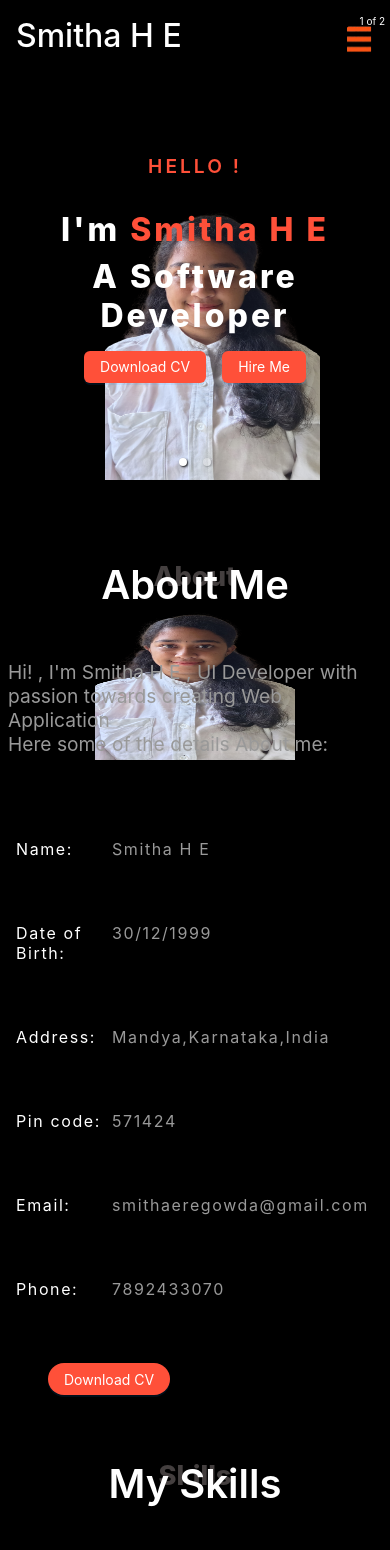
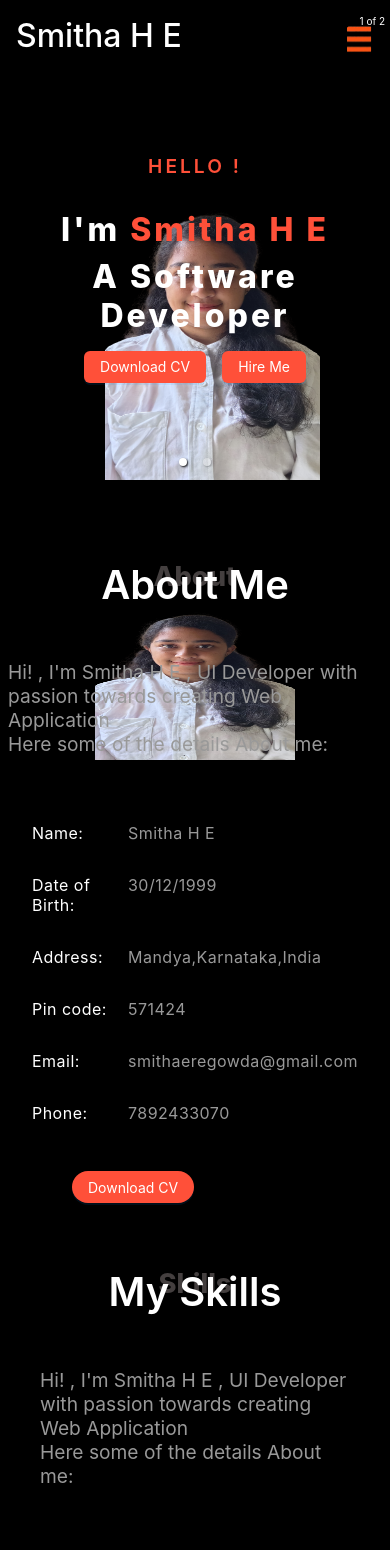
Before and after one commit to SmithaEregowda/portfolio_smitha, a React (Create React App) app: page / in a window 390 px wide. Shown: the top 1550 px of the page. Built offline with nearby package versions, Linux system fonts and the light colour scheme.

Commit message:
allignment issues final

```diff
--- a/src/commoncomponents/heading/heading.module.scss
+++ b/src/commoncomponents/heading/heading.module.scss
@@ -8,7 +8,6 @@
         font-size: 7vw;
         font-weight: 800;
         width: 100%;
-        justify-content: center;
         display: grid;
     }
     .centerdTxt{
@@ -21,7 +20,6 @@
         font-weight: 600;
         padding: 0 1rem;
         position: relative;
-        justify-content: center;
         display: grid;
     }
     .selfIntro{
@@ -30,3 +28,12 @@
         color: #999999;
     }
 }
+
+@media only screen and (max-width:775px){
+  .backgroundTxt{
+    justify-content: center;
+  }
+  .text{
+    justify-content: center;
+  }
+}
--- a/src/componets/about/about.module.scss
+++ b/src/componets/about/about.module.scss
@@ -43,6 +43,13 @@
                 width: 100%;
                 justify-content: center;
             }
+            .personalData{
+                display: grid;
+                justify-content: center;
+               .row{
+                letter-spacing: 0 !important;
+               }
+            }
         }
     }
     @media only screen and (max-width:440px){
@@ -57,14 +64,21 @@
                 justify-content: center;
             }
             .row{
-                padding: 0.5rem;
                 grid-template-columns: 6rem 1fr !important;
+                padding: 0.5rem !important;
                 .infoHead{
-                    padding: 1rem 0;
+                    padding: 0.5rem 0;
                 }
                 .data{
-                    padding: 1rem 0;
+                    padding: 0.5rem 0;
                 }
+            }
+            .personalData{
+                display: grid;
+                justify-content: center;
+               .row{
+                letter-spacing: 0.03rem !important;
+               }
             }
         }
     }
--- a/src/componets/certificates/index.js
+++ b/src/componets/certificates/index.js
@@ -46,7 +46,7 @@ const CertificateSections = () => {
                         }
                       />
                     <div>
-                        <p>Completed a course "reponsive web design" under spark foundation and got certified </p>
+                        <p>Completed a course "reponsive web design" under freeCodeCamp and got certified </p>
                     </div>
                 </div>
                 <div className={styles.certificateItem}>
--- a/src/componets/contact/contact.module.scss
+++ b/src/componets/contact/contact.module.scss
@@ -1,15 +1,20 @@
 .contactWrapper{
     padding: 2rem;
+    .contactIconsWrapper{
+        display: grid;
+        justify-content:center;
+    }
     .contactIcons{
         display: flex;
         padding: 2rem;
         flex-wrap: wrap;
-        grid-gap: 1rem;
+        grid-gap: 1.5rem;
         justify-content: space-between;
 
         .contactItem{
             display: grid;
             grid-gap: 0.5rem;
+            grid-template-rows: 6rem 1fr;
             width: 20rem;
             .socialIcon{
                 display: grid;
--- a/src/componets/contact/index.js
+++ b/src/componets/contact/index.js
@@ -42,6 +42,7 @@ const ContactSection = () => {
                 allignment={"center"}
            />
         </div>
+        <div className={styles.contactIconsWrapper}>
         <div className={styles.contactIcons}>
             <div className={styles.contactItem}>
                 <div className={styles.socialIcon}>
@@ -79,6 +80,7 @@ const ContactSection = () => {
                    <p> 7892433070</p>
                 </div>
             </div>
+        </div>
         </div>
         <div className={styles.contactInfo}>
             <div className={styles.contactForm}>
--- a/src/componets/footer/index.js
+++ b/src/componets/footer/index.js
@@ -10,7 +10,7 @@ const FooterSection = () => {
                 <div className={styles.content}>
                     Finally !!! , This is all
                     about my personal career and
-                    if you wamt to hire me ,
+                    if you want to hire me ,
                     please reach out to me
                 </div>
             </div>
--- a/src/componets/layout/index.js
+++ b/src/componets/layout/index.js
@@ -8,13 +8,29 @@ const Layout = ({children}) => {
     const [shownavs,setShowNav]=useState(false)
 
     const changeNavcolor=()=>{
-        setScrollNum(window.scrollY)
+        setScrollNum(window.scrollY);
+        if(window.scrollY<700){
+            setActiveItem("home")
+        }else if(window.scrollY>=700&&window.scrollY<1313){
+            setActiveItem("about")
+        }else if(window.scrollY>=1313&&window.scrollY<1967){
+            setActiveItem("skills")
+        }else if(window.scrollY>=1967&&window.scrollY<2650){
+            setActiveItem("project")
+        }else if(window.scrollY>=1650&&window.scrollY<3277){
+            setActiveItem("certificate")
+        }else if(window.scrollY>=3277){
+            setActiveItem("contact")
+        }
+
     }
     window.addEventListener("scroll",changeNavcolor)
     const navItemHandler=(navItem)=>{
         setShowNav(false)
         setActiveItem(navItem?.id);
+
         let offsetTop  = document.getElementById(navItem?.id).offsetTop;
+        console.log(offsetTop-100)
         window.scrollTo({
             top: offsetTop-100,
             behavior: "smooth"
--- a/src/componets/projects/project.module.scss
+++ b/src/componets/projects/project.module.scss
@@ -39,6 +39,31 @@
         @media only screen and (max-width:775px){
             .projectItem{
                 width: 85%;
+                &:hover{
+                    .openLink{
+                        display: grid;
+                        position: absolute;
+                        left: 38%;
+                        top: 25%;
+                        z-index: 3;
+                    }
+
+                }
+            }
+        }
+        @media only screen and (max-width:445px){
+            .projectItem{
+                width: 85%;
+                &:hover{
+                    .openLink{
+                        display: grid;
+                        position: absolute;
+                        left: 33%;
+                        top: 25%;
+                        z-index: 3;
+                    }
+
+                }
             }
         }
     }
```
